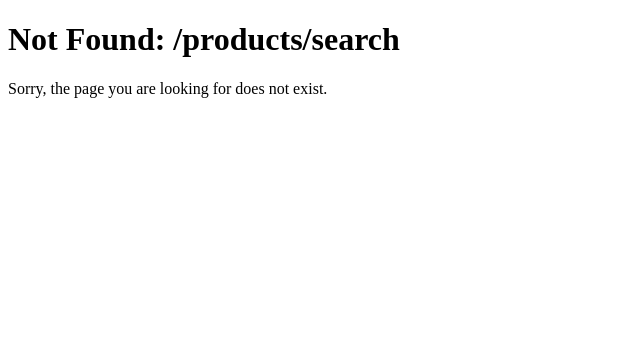
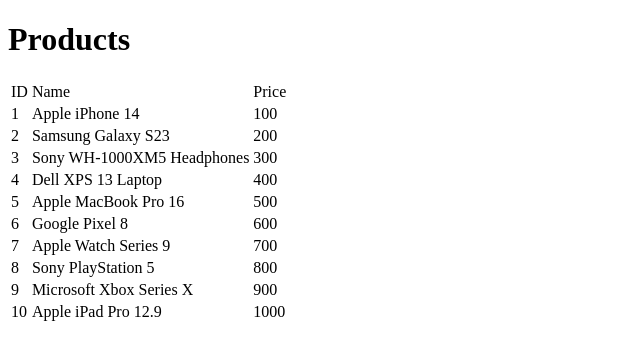
Before and after one commit to dickidarmawansaputra/learn-vue-router, a Vue app: page /products/search in a window 1280 px wide. Before the commit this address had no page. Shown: the top 360 px of the page, without its empty margins (0-640 px from the left). Built offline with nearby package versions, Linux system fonts and the light colour scheme.

Commit message:
feat: query param route

```diff
--- a/package.json
+++ b/package.json
@@ -13,7 +13,11 @@
     "vue-router": "^4.5.0"
   },
   "devDependencies": {
+    "@eslint/js": "^9.20.0",
     "@vitejs/plugin-vue": "^5.2.1",
+    "eslint": "^9.20.1",
+    "eslint-plugin-vue": "^9.32.0",
+    "globals": "^15.15.0",
     "vite": "^6.1.0"
   }
 }
--- /dev/null
+++ b/public/api/products/products.json
@@ -0,0 +1,52 @@
+[
+    {
+      "id": 1,
+      "name": "Apple iPhone 14",
+      "price": 100
+    },
+    {
+      "id": 2,
+      "name": "Samsung Galaxy S23",
+      "price": 200
+    },
+    {
+      "id": 3,
+      "name": "Sony WH-1000XM5 Headphones",
+      "price": 300
+    },
+    {
+      "id": 4,
+      "name": "Dell XPS 13 Laptop",
+      "price": 400
+    },
+    {
+      "id": 5,
+      "name": "Apple MacBook Pro 16",
+      "price": 500
+    },
+    {
+      "id": 6,
+      "name": "Google Pixel 8",
+      "price": 600
+    },
+    {
+      "id": 7,
+      "name": "Apple Watch Series 9",
+      "price": 700
+    },
+    {
+      "id": 8,
+      "name": "Sony PlayStation 5",
+      "price": 800
+    },
+    {
+      "id": 9,
+      "name": "Microsoft Xbox Series X",
+      "price": 900
+    },
+    {
+      "id": 10,
+      "name": "Apple iPad Pro 12.9",
+      "price": 1000
+    }
+  ]
--- /dev/null
+++ b/src/components/ProductSearch.vue
@@ -0,0 +1,41 @@
+<script setup>
+import { ref, watchEffect } from 'vue';
+import { useRoute } from 'vue-router';
+
+const products = ref([]);
+const route = useRoute();
+
+const search = route.query.product || '';
+
+watchEffect(() => {
+    fetch("/api/products/products.json")
+    .then(response => response.json())
+    .then(products => products.filter(product => product.name.includes(search)))
+    .then(data => products.value = data);
+});
+</script>
+
+<template>
+    <h1>Products</h1>
+    <table>
+        <thead>
+            <tr>
+                <td>ID</td>
+                <td>Name</td>
+                <td>Price</td>
+            </tr>
+        </thead>
+        <tbody>
+            <tr v-for="product in products" :key="product.id">
+                <td>{{ product.id }}</td>
+                <td>{{ product.name }}</td>
+                <td>{{ product.price }}</td>
+            </tr>
+        </tbody>
+    </table>
+</template>
+
+
+<style scoped>
+
+</style>
--- a/src/main.js
+++ b/src/main.js
@@ -5,6 +5,7 @@
 import ProductDetail from './components/ProductDetail.vue'
 import { createRouter, createWebHistory } from 'vue-router'
 import NotFound from './components/NotFound.vue'
+import ProductSearch from './components/ProductSearch.vue'
 
 const router = createRouter({
     routes: [
@@ -23,7 +24,10 @@
             // Tanda ? untuk optional param
             path: "/products/:id(\\d+)?",
             component: ProductDetail,
-            sensitive: true,
+        },
+        {
+            path: "/products/search",
+            component: ProductSearch,
         },
         {
             // Repeatable route
```
Also changed, not shown: eslint.config.js (added, +12 -0 lines), 1 other file (tests, documents, lock files or other folders).
